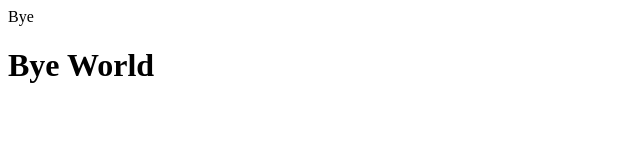
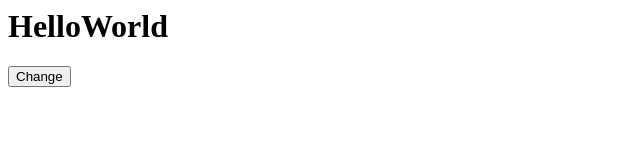
Before and after one commit to ArumugaSelviS/javascript, a plain HTML site: page index.html in a window 1280 px wide. Shown: the whole page, without its empty margins (0-640 px from the left). Drawn offline with Linux system fonts and the light colour scheme.

Commit message:
Add files via upload

```diff
--- a/index.html
+++ b/index.html
@@ -1,19 +1,15 @@
-<p id="one">
-    Hello
-</p>
-<script>
-    var para=document.getElementById("one")
-    console.log(para.textContent)
-    para.textContent="Bye"
-
-</script>
-
 <h1 id="h1">
-    HelloWorld
+        HelloWorld
 </h1 >
+<button onclick="change()">Change</button>
 <script>
     var b=document.getElementById("h1");
     console.log(b.textContent);
-    b.textContent="Bye World"
+
+
+    function change()
+    {
+            b.textContent="Bye World"
+    }
 
 </script>
```
